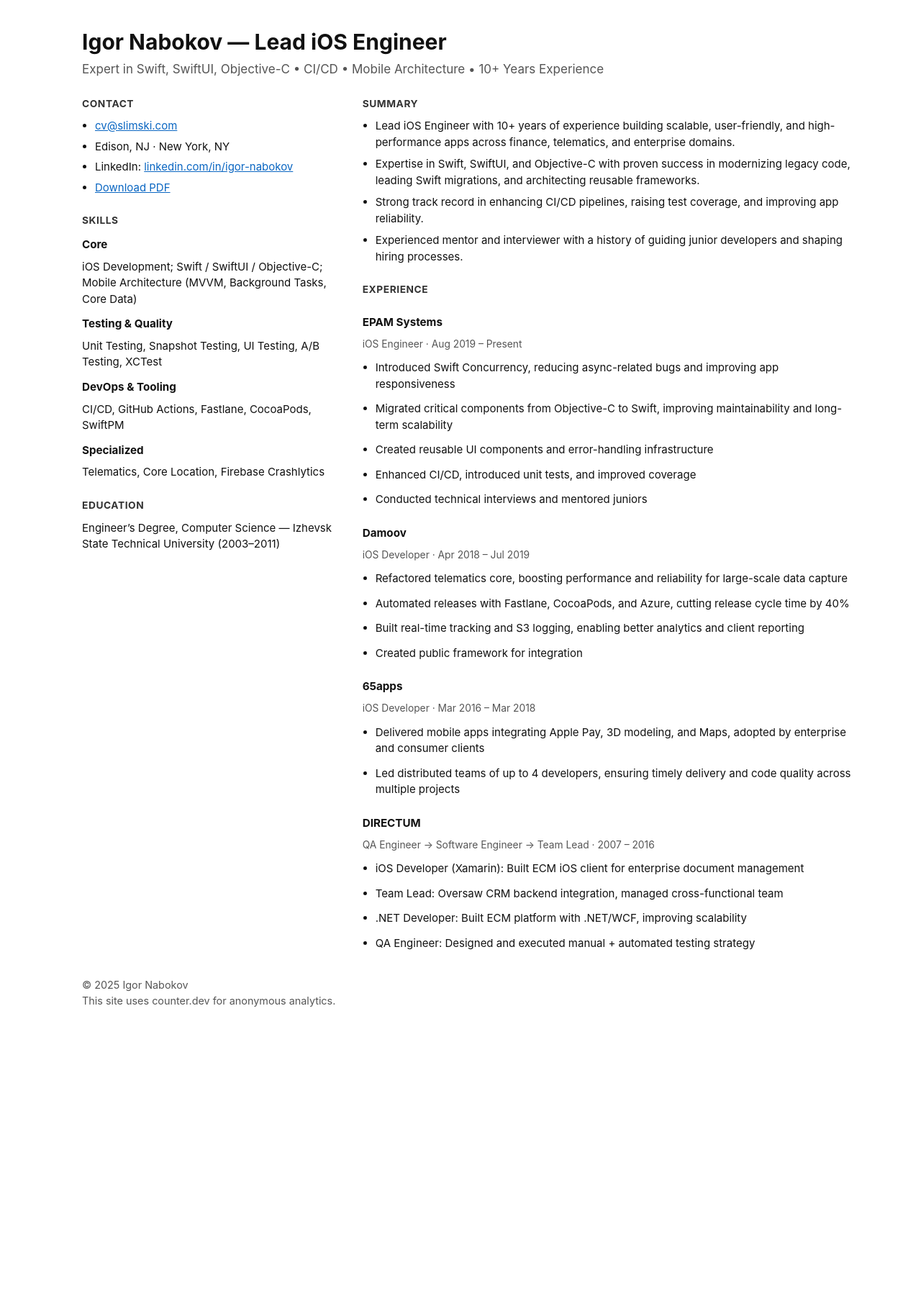
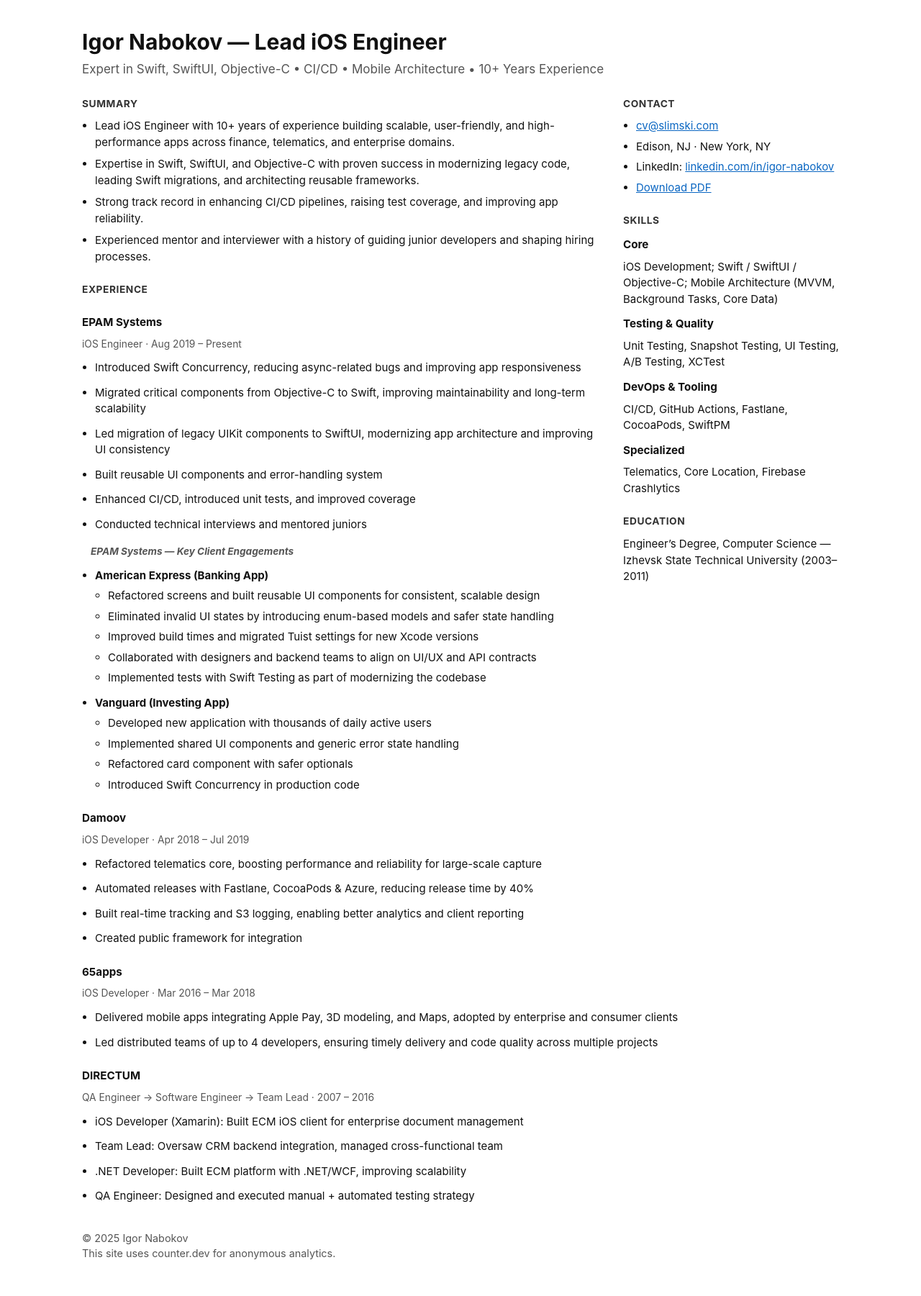
Before and after one commit to slimski/slimski.com, a Jekyll site: the page built from index.md, in a window 1280 px wide. Shown: the whole page at 72% size. Built offline with Jekyll 4.4.1, drawn with Linux system fonts in a browser that asks for light colours; comment, search, counter and statistics services are not loaded; before the commit the page ends 1449 px from its top, so only the background shows below that.

Commit message:
added key clients section

```diff
--- a/_data/resume.yml
+++ b/_data/resume.yml
@@ -12,15 +12,33 @@ experience:
     bullets:
       - Introduced Swift Concurrency, reducing async-related bugs and improving app responsiveness
       - Migrated critical components from Objective-C to Swift, improving maintainability and long-term scalability
-      - Created reusable UI components and error-handling infrastructure
+      - Led migration of legacy UIKit components to SwiftUI, modernizing app architecture and improving UI consistency
+      - Built reusable UI components and error-handling system
       - Enhanced CI/CD, introduced unit tests, and improved coverage
       - Conducted technical interviews and mentored juniors
+    external_sections:
+      - title: "EPAM Systems — Key Client Engagements"
+        clients:
+          - name: "American Express (Banking App)"
+            engagements:
+              - "Refactored screens and built reusable UI components for consistent, scalable design"
+              - "Eliminated invalid UI states by introducing enum-based models and safer state handling"
+              - "Improved build times and migrated Tuist settings for new Xcode versions"
+              - "Collaborated with designers and backend teams to align on UI/UX and API contracts"
+              - "Implemented tests with Swift Testing as part of modernizing the codebase"
+
+          - name: "Vanguard (Investing App)"
+            engagements:
+              - "Developed new application with thousands of daily active users"
+              - "Implemented shared UI components and generic error state handling"
+              - "Refactored card component with safer optionals"
+              - "Introduced Swift Concurrency in production code"
   - company: Damoov
     role: iOS Developer
     period: Apr 2018 – Jul 2019
     bullets:
-      - Refactored telematics core, boosting performance and reliability for large-scale data capture
-      - Automated releases with Fastlane, CocoaPods, and Azure, cutting release cycle time by 40%
+      - Refactored telematics core, boosting performance and reliability for large-scale capture
+      - Automated releases with Fastlane, CocoaPods & Azure, reducing release time by 40%
       - Built real-time tracking and S3 logging, enabling better analytics and client reporting
       - Created public framework for integration
   - company: 65apps
--- a/_layouts/default.html
+++ b/_layouts/default.html
@@ -91,6 +91,27 @@
               <ul>
                 {% for b in job.bullets %}<li>{{ b }}</li>{% endfor %}
               </ul>
+              {% if job.external_sections %}
+                {% for section in job.external_sections %}
+                  <div class="job-subsection">
+                    <h4>{{ section.title }}</h4>
+                    <ul>
+                      {% for client in section.clients %}
+                        <li>
+                          <strong>{{ client.name }}</strong>
+                          {% if client.engagements %}
+                            <ul>
+                              {% for engagement in client.engagements %}
+                                <li>{{ engagement }}</li>
+                              {% endfor %}
+                            </ul>
+                          {% endif %}
+                        </li>
+                      {% endfor %}
+                    </ul>
+                  </div>
+                {% endfor %}
+              {% endif %}
             </div>
           {% endfor %}
         </section>
--- a/styles.css
+++ b/styles.css
@@ -40,9 +40,14 @@ body{font-size:15px; line-height:1.5;}
 h1{margin:0 0 8px 0; font-weight:700; font-size:30px; line-height:1.2;}
 .subtitle{color:var(--muted); margin:0; font-size:17px;}
 
-/* Resume grid */
-.resume-grid{ display:grid; grid-template-columns:1fr; gap:24px; }
-@media (min-width: 960px){ .resume-grid{ grid-template-columns:34% 66%; gap:32px; } }
+/* Resume layout */
+.resume-grid{ display:block; }
+.resume-grid::after{ content:""; display:block; clear:both; }
+.resume-grid .content{ margin-top:24px; }
+@media (min-width: 960px){
+  .resume-grid aside{ float:right; width:32%; max-width:300px; min-width:220px; margin-left:32px; }
+  .resume-grid .content{ margin-top:0; margin-right:0; }
+}
 
 /* Section titles */
 .section-title{ font-size:0.86rem; letter-spacing:.04em; text-transform:uppercase; margin:0 0 10px 0; color:var(--title); }
@@ -59,12 +64,20 @@ li{ margin-block:6px; break-inside:avoid; page-break-inside:avoid; }
 
 /* Content column */
 .content{ max-width:72ch; }
+@media (min-width: 960px){
+  .content{ max-width:none; }
+}
 .summary-list li{ margin-block:8px; }
 .experience{ margin-top:24px; }
 .job{ margin-top:24px; break-inside:avoid; page-break-inside:avoid; }
 .meta{ color:var(--muted); font-size:0.92em; margin-top:2px; }
 .job ul{ margin-top:12px; }
 .job li{ margin-block:12px; }
+.job-subsection{ margin-top:16px; }
+.job-subsection h4{ margin:0 0 8px 12px; font-size:0.85rem; color:var(--muted); font-style:italic; }
+.job-subsection > ul{ margin-top:8px; }
+.job-subsection ul ul{ margin-top:4px; }
+.job-subsection ul ul li{ margin-block:6px; }
 
 /* Links and accessibility */
 a{ color:var(--link); text-decoration:underline; }
@@ -76,13 +89,18 @@ a:focus{ outline:2px solid var(--link); outline-offset:2px; }
 
 /* Print styles */
 @media print{
-  @page{ margin:0.65in; }
+  @page{ margin:0.45in; }
   body{ color:#000; }
   .main{ margin:0; padding:0; max-width:none; }
-  .resume-grid{ grid-template-columns:34% 66%; gap:24px; }
+  .resume-grid{ display:block; }
+  .resume-grid aside{ float:right; width:32%; max-width:300px; min-width:220px; margin:0 0 24px 24px; }
+  .resume-grid .content{ margin-top:0; }
+  .content{ max-width:none; }
   a{ color:#000; text-decoration:underline; }
   p, li{ orphans:3; widows:3; }
-  aside, section, .job, li{ break-inside:avoid; page-break-inside:avoid; }
+  li{ break-inside:auto; page-break-inside:auto; }
+  aside{ break-inside:auto; page-break-inside:auto; }
+  .job{ break-inside:auto; page-break-inside:auto; }
   .footer{ display:none; }
   .print-hidden{ display:none !important; }
   .print-only{ display:list-item !important; }
```
